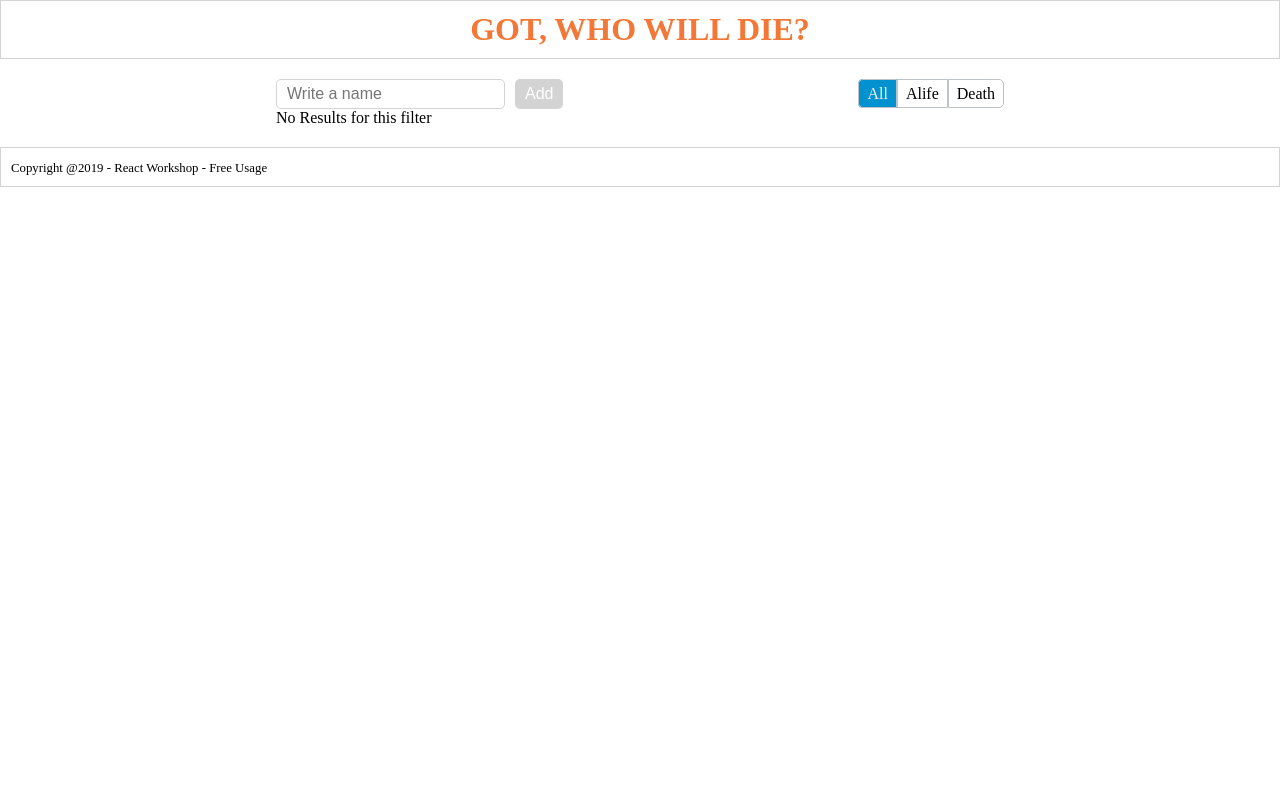
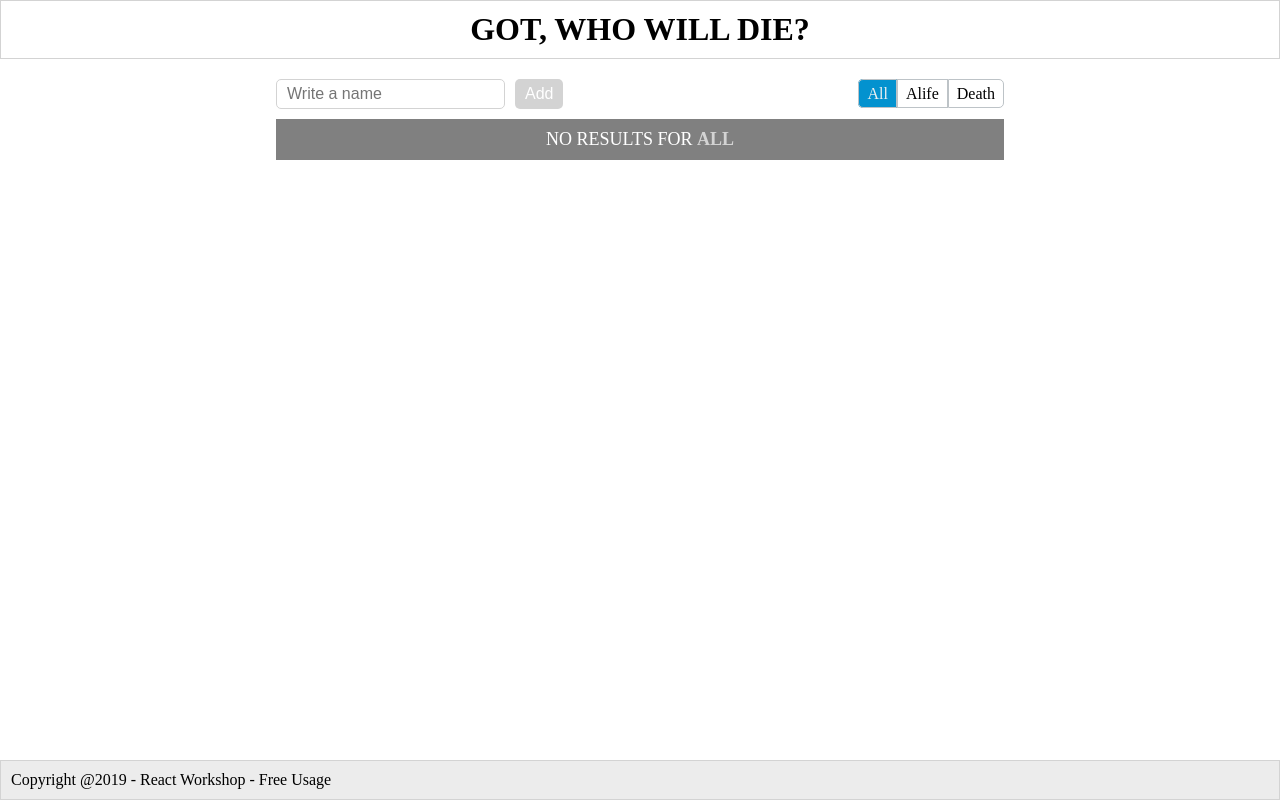
Before and after one commit to ReactBolivia/Workshop1, a React (Create React App) app: page / in a window 1280 px wide. Built offline with nearby package versions, Linux system fonts and the light colour scheme.

Commit message:
Brute changes

```diff
--- a/src/App.js
+++ b/src/App.js
@@ -109,6 +109,7 @@ class App extends React.Component {
 
    render() {
       const list = this.getList();
+      const { stateFilter } = this.state;
       return (
          <React.Fragment>
             <header>
@@ -123,8 +124,10 @@ class App extends React.Component {
                         <TaskItem key={`task-${task.id}`} task={task} onChange={this.updateTask} />
                      ))
                   ) : (
-                     <div>
-                        <span>No Results for this filter</span>
+                     <div className="got-no-results">
+                        <span>
+                           No Results for <strong>{stateFilter}</strong>
+                        </span>
                      </div>
                   )}
                </div>
--- a/src/components/TaskItem.js
+++ b/src/components/TaskItem.js
@@ -65,7 +65,10 @@ class TaskItem extends React.Component {
                     </button>
                  ]
                : [
-                    <label key="nameText" className="name-text">
+                    <label
+                       key="nameText"
+                       className={`info-label ${task.completed && 'death-text'}`}
+                    >
                        <input
                           key="compleCheckbox"
                           type="checkbox"
--- a/src/index.scss
+++ b/src/index.scss
@@ -12,7 +12,7 @@ header {
    border-width: 1px;
    padding: 10px;
    h1 {
-      color: #f37736;
+      color: black;
       margin: 0;
       padding: 0;
       text-align: center;
@@ -22,6 +22,7 @@ main {
    padding: 20px;
    margin-left: 20%;
    margin-right: 20%;
+   margin-bottom: 50px;
    .list-container {
       .item-container {
          align-items: center;
@@ -29,31 +30,58 @@ main {
          border-style: solid;
          border-width: 1px;
          border-radius: 5px;
+         box-sizing: border-box;
          display: flex;
+         height: 50px;
          margin-top: 10px;
-         padding: 10px;
+         padding: 0 10px;
          .got-button {
             margin-left: 10px;
          }
-         .name-text {
+         .info-label {
             flex: 1;
             font-size: 1em;
             margin-left: 5px;
             text-transform: uppercase;
+            > input {
+               margin-right: 10px;
+            }
+            &.death-text {
+               color: #0392cf;
+               font-style: italic;
+               font-weight: bold;
+               text-decoration: line-through;
+            }
          }
          .got-input {
             flex: 1;
          }
       }
    }
+   @media screen and (max-width: 800px) {
+      margin-left: 10%;
+      margin-right: 10%;
+   }
+   @media screen and (max-width: 600px) {
+      margin-left: 10px;
+      margin-right: 10px;
+   }
 }
 footer {
+   align-items: center;
+   background-color: #ececec;
    border-color: lightgray;
    border-style: solid;
    border-width: 1px;
+   box-sizing: border-box;
+   bottom: 0;
+   display: flex;
+   height: 40px;
    padding: 10px;
+   position: fixed;
+   width: 100%;
    span {
-      font-size: 0.8em;
+      font-size: 1em;
    }
 }
 
@@ -127,7 +155,6 @@ footer {
    font-size: 1em;
    height: 30px;
    padding: 5px 10px;
-   // outline: none;
    &.edit {
       background-color: #7bc043;
       color: white;
@@ -143,33 +170,22 @@ footer {
    &.cancel {
       border: 1px solid lightgrey;
    }
-   // &:focus, &:hover {
-   //    &:not(:disabled) {
-   //       opacity: 0.7;
-   //    }
-   // }
    &:disabled {
       background-color: lightgray;
    }
 }
 
-.task-container {
-   display: flex;
-   flex-direction: row;
-   background-color: #ecf0f1;
-   border: 1px solid #bdc3c7;
-   border-radius: 3px;
-   align-items: center;
-   justify-content: space-between;
-   padding: 8px;
-   margin: 8px;
-   .task-button {
-      height: 40px;
-      width: 40px;
-      margin-right: 8px;
-   }
-   .completed-task-text {
-      text-decoration: line-through;
-      font-weight: 600;
+.got-no-results {
+   background: grey;
+   margin-top: 10px;
+   padding: 10px;
+   text-align: center;
+   > span {
+      color: white;
+      font-size: 18px;
+      text-transform: uppercase;
+      > strong {
+         color: lightgrey;
+      }
    }
 }
```
